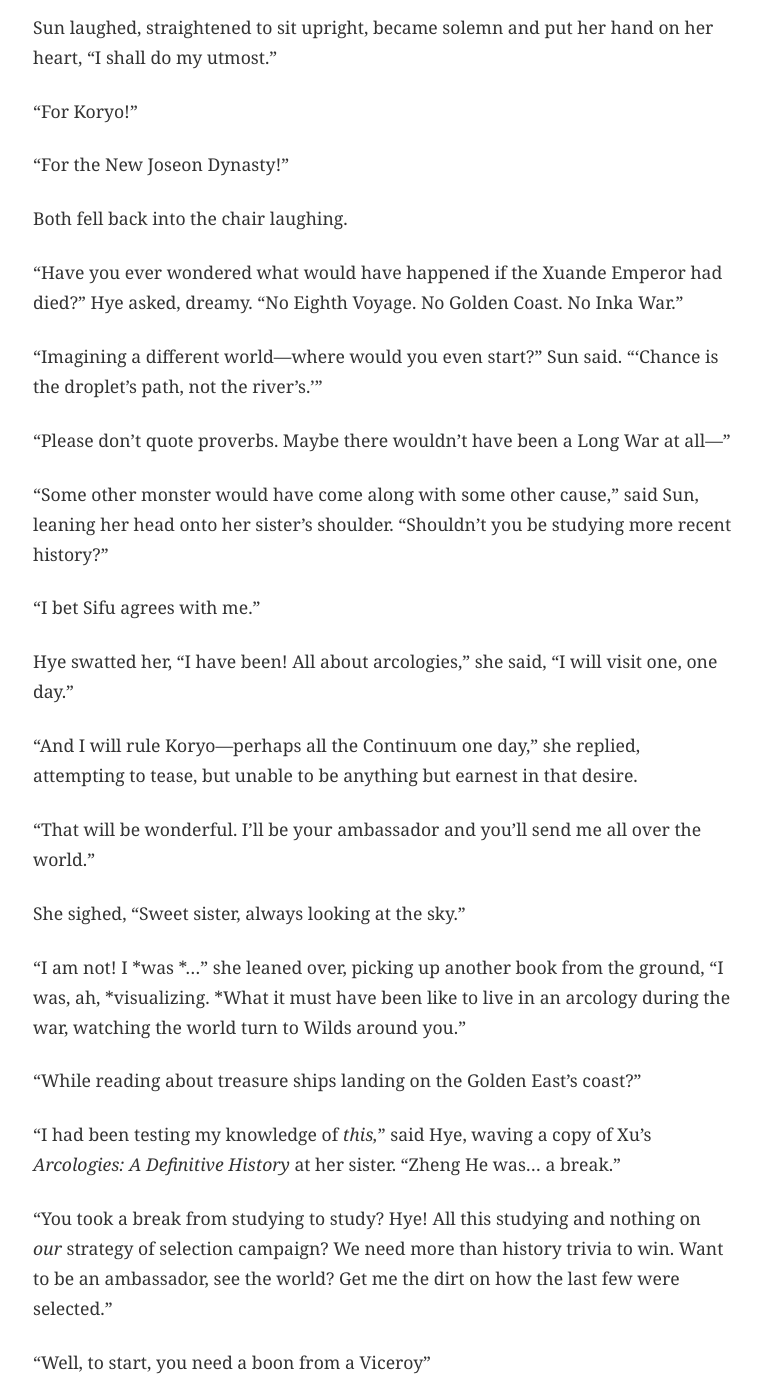
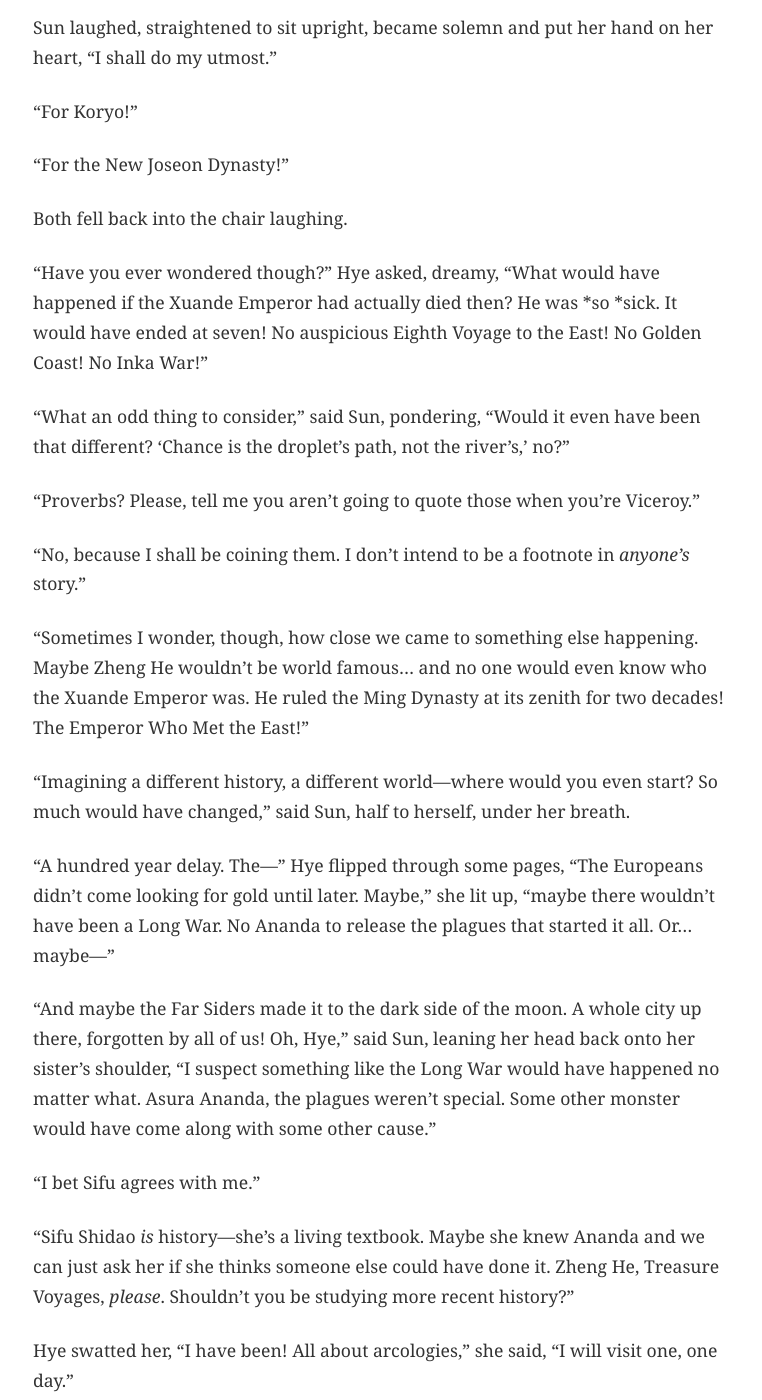
Before and after one commit to kmunki/kmunki.github.io, a Jekyll site: the page built from _fiction/violet/011-chapter-01.md, in a window 1280 px wide and 1400 px high, scrolled down 1356 px. Shown: the whole window, without its empty margins (257-1019 px from the left). Built offline with Jekyll 4.4.1, drawn with Linux system fonts in a browser that asks for light colours.

Commit message:
Address feedback: Restore dialogue exchange
Reverted dialogue compression that removed narrative function.

What the original dialogue was doing:
- Character work: Sun's ambition ("I don't intend to be a footnote"),
  Hye's dreaminess, their playful banter about proverbs
- Worldbuilding: Xuande Emperor, Zheng He's fame, Europeans' timing,
  Ananda, Far Siders - crucial alternate history details
- Physical grounding: Hye flipping through pages (active studying)
- Relationship dynamics: Their different worldviews on determinism

My compression lost this work by focusing only on efficiency. The
original exchange earns its length by establishing characters,
world, and relationship simultaneously.

Kept other improvements: opening paragraph (immediate grounding),
action clarity (duel choreography), grammar fixes (punctuation).
These don't affect narrative function.

Learned: Consider what text is DOING before suggesting compression.
Added to style guide as foundational principle.

🤖 Generated with Claude Code
Co-Authored-By: Claude <noreply@anthropic.com>

```diff
--- a/_fiction/violet/011-chapter-01.md
+++ b/_fiction/violet/011-chapter-01.md
@@ -29,15 +29,25 @@ Sun laughed, straightened to sit upright, became solemn and put her hand on her
 
 Both fell back into the chair laughing.
 
-"Have you ever wondered what would have happened if the Xuande Emperor had died?" Hye asked, dreamy. "No Eighth Voyage. No Golden Coast. No Inka War."
+"Have you ever wondered though?" Hye asked, dreamy, "What would have happened if the Xuande Emperor had actually died then? He was *so *sick. It would have ended at seven! No auspicious Eighth Voyage to the East! No Golden Coast! No Inka War!"
 
-"Imagining a different world—where would you even start?" Sun said. "'Chance is the droplet's path, not the river's.'"
+"What an odd thing to consider," said Sun, pondering, "Would it even have been that different? 'Chance is the droplet's path, not the river's,' no?"
 
-"Please don't quote proverbs. Maybe there wouldn't have been a Long War at all—"
+"Proverbs? Please, tell me you aren't going to quote those when you're Viceroy."
 
-"Some other monster would have come along with some other cause," said Sun, leaning her head onto her sister's shoulder. "Shouldn't you be studying more recent history?"
+"No, because I shall be coining them. I don't intend to be a footnote in *anyone's* story."
+
+"Sometimes I wonder, though, how close we came to something else happening. Maybe Zheng He wouldn't be world famous… and no one would even know who the Xuande Emperor was. He ruled the Ming Dynasty at its zenith for two decades! The Emperor Who Met the East!"
+
+"Imagining a different history, a different world—where would you even start? So much would have changed," said Sun, half to herself, under her breath.
+
+"A hundred year delay. The—" Hye flipped through some pages, "The Europeans didn't come looking for gold until later. Maybe," she lit up, "maybe there wouldn't have been a Long War. No Ananda to release the plagues that started it all. Or…maybe—"
+
+"And maybe the Far Siders made it to the dark side of the moon. A whole city up there, forgotten by all of us! Oh, Hye," said Sun, leaning her head back onto her sister's shoulder, "I suspect something like the Long War would have happened no matter what. Asura Ananda, the plagues weren't special. Some other monster would have come along with some other cause."
 
 "I bet Sifu agrees with me."
+
+"Sifu Shidao *is* history—she's a living textbook. Maybe she knew Ananda and we can just ask her if she thinks someone else could have done it. Zheng He, Treasure Voyages, *please*. Shouldn't you be studying more recent history?"
 
 Hye swatted her, "I have been! All about arcologies," she said, "I will visit one, one day."
 
```
